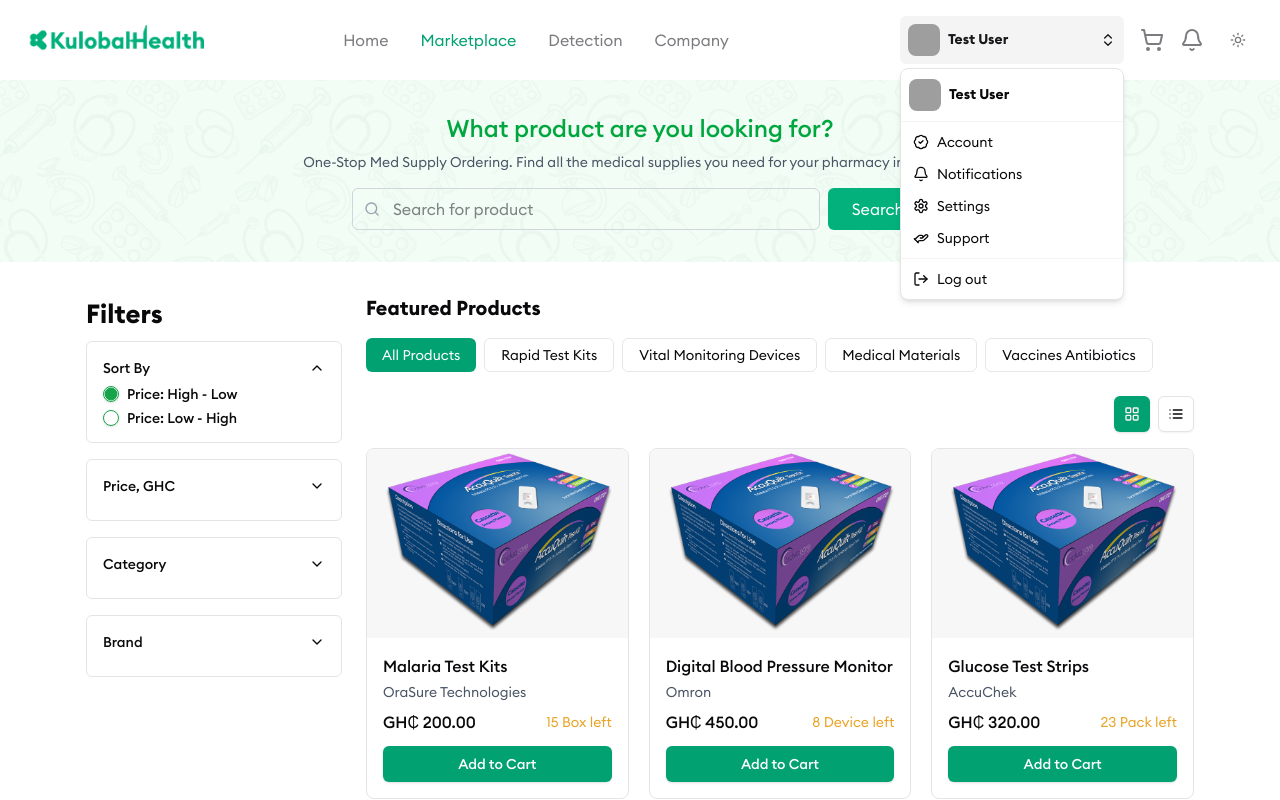
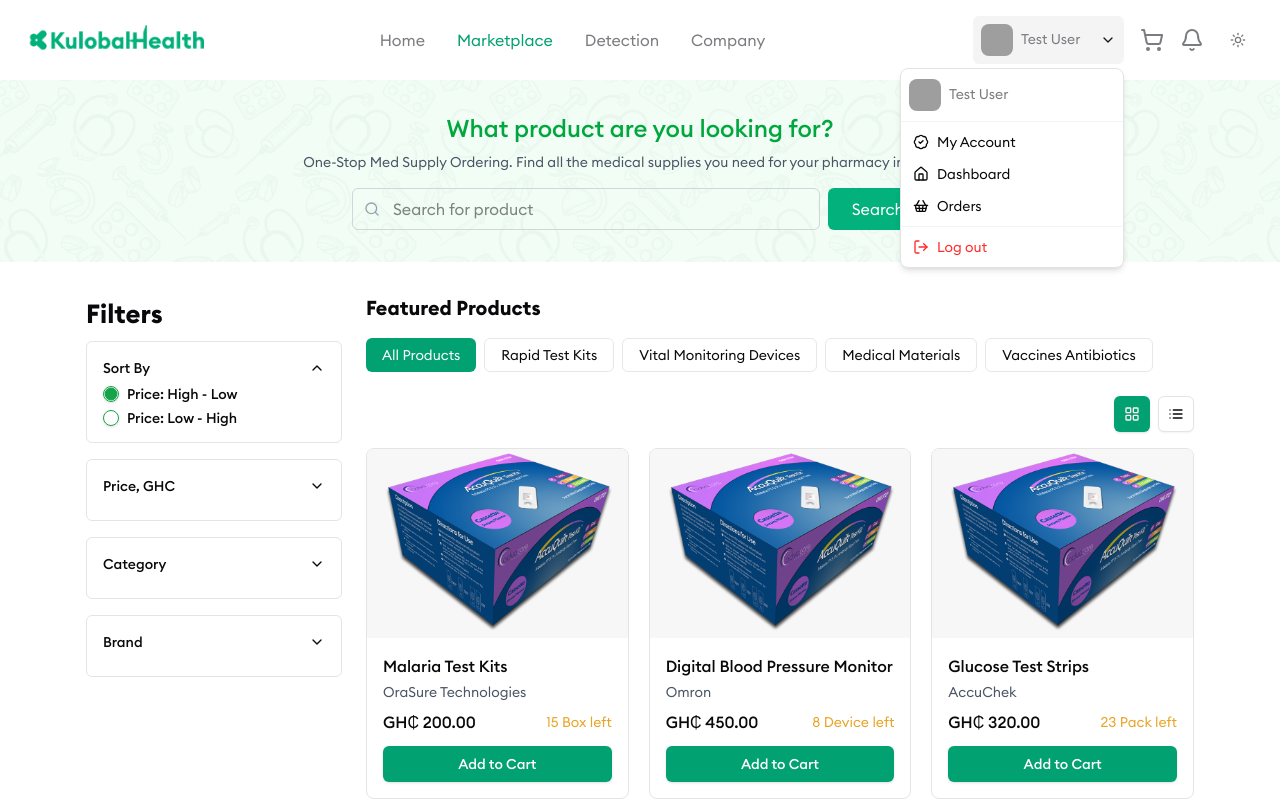
Before and after one commit to KulobalHealth/Kulobalhealth_Frontend, a Next.js app: page /marketplace in a window 1280 px wide. Both pictures are taken after a click on the button "Test User". Shown: the top 800 px of the page. Built offline with nearby package versions, Linux system fonts and the light colour scheme; grey boxes are pictures that could not be loaded.

Commit message:
refactor(MKP-2): update user dropdown menu items and improve styling

```diff
--- a/src/components/user.tsx
+++ b/src/components/user.tsx
@@ -1,11 +1,10 @@
 "use client";
 import {
   BadgeCheck,
-  Bell,
-  ChevronsUpDown,
-  HelpingHand,
+  ChevronDown,
+  House,
   LogOut,
-  Settings,
+  ShoppingBasket,
 } from "lucide-react";
 import { Avatar, AvatarFallback, AvatarImage } from "@/components/ui/avatar";
 import {
@@ -33,17 +32,17 @@
       <DropdownMenuTrigger asChild>
         <MenuButton
           size="lg"
-          className="data-[state=open]:bg-sidebar-accent w-56 data-[state=open]:text-sidebar-accent-foreground"
+          className="data-[state=open]:bg-sidebar-accent w-[151px] data-[state=open]:text-sidebar-accent-foreground"
         >
           <Avatar className="h-8 w-8 rounded-lg">
             <AvatarImage src={user.avatar} alt={user.name} />
             <AvatarFallback className="rounded-lg">TU</AvatarFallback>
           </Avatar>
-          <div className="grid flex-1 text-left text-sm leading-tight">
-            <span className="truncate font-semibold">{user.name}</span>
+          <div className="grid flex-1 text-left text-neutral-800 text-sm leading-tight">
+            <span className="truncate">{user.name}</span>
             <span className="truncate text-xs">{user.email}</span>
           </div>
-          <ChevronsUpDown className="ml-auto size-4" />
+          <ChevronDown className="ml-auto size-4" />
         </MenuButton>
       </DropdownMenuTrigger>
       <DropdownMenuContent
@@ -52,14 +51,14 @@
         align="end"
         sideOffset={4}
       >
-        <DropdownMenuLabel className="p-0 font-normal">
+        <DropdownMenuLabel className="p-0 font-normal text-neutral-800">
           <div className="flex items-center gap-2 px-1 py-1.5 text-left text-sm">
             <Avatar className="h-8 w-8 rounded-lg">
               <AvatarImage src={user.avatar} alt={user.name} />
               <AvatarFallback className="rounded-lg">DR</AvatarFallback>
             </Avatar>
             <div className="grid flex-1 text-left text-sm leading-tight">
-              <span className="truncate font-semibold">{user.name}</span>
+              <span className="truncate">{user.name}</span>
               <span className="truncate text-xs">{user.email}</span>
             </div>
           </div>
@@ -69,23 +68,19 @@
         <DropdownMenuGroup>
           <DropdownMenuItem>
             <BadgeCheck />
-            Account
+            My Account
           </DropdownMenuItem>
           <DropdownMenuItem>
-            <Bell />
-            Notifications
+            <House />
+            Dashboard
           </DropdownMenuItem>
           <DropdownMenuItem>
-            <Settings />
-            Settings
-          </DropdownMenuItem>
-          <DropdownMenuItem>
-            <HelpingHand />
-            Support
+            <ShoppingBasket />
+            Orders
           </DropdownMenuItem>
         </DropdownMenuGroup>
         <DropdownMenuSeparator />
-        <DropdownMenuItem>
+        <DropdownMenuItem className="text-danger-500">
           <LogOut />
           Log out
         </DropdownMenuItem>
```
